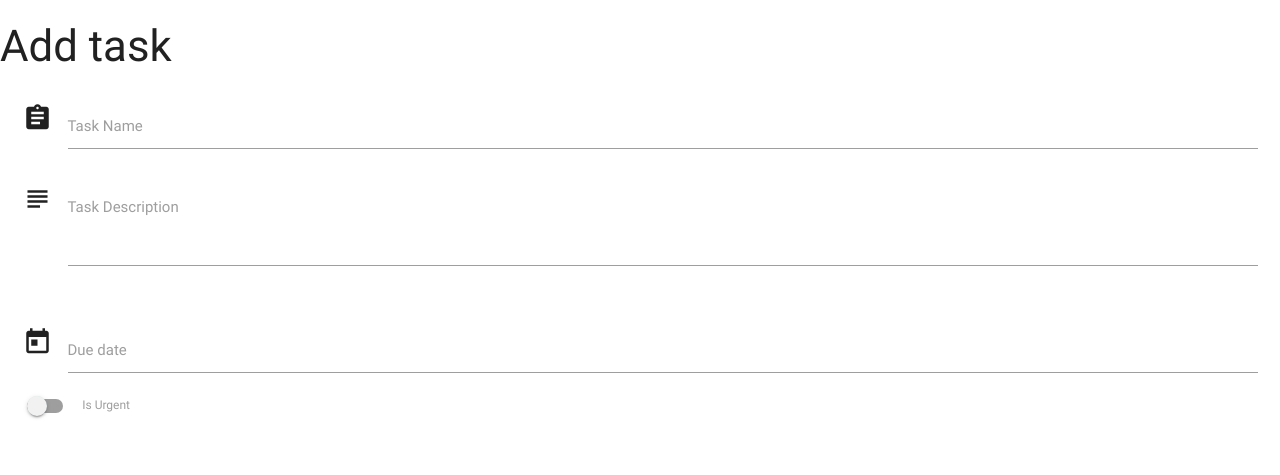
After one commit to fudge88/task_manager, a Flask app: page /add_task in a window 1280 px wide. The commit adds this page. Shown: the top 475 px of the page. Run offline with Flask 2, Linux system fonts and the light colour scheme; some libraries are stand-ins or nearby versions.

Commit message:
date picked not working correctly

```diff
--- a/app.py
+++ b/app.py
@@ -15,6 +15,10 @@ mongo = PyMongo(app)
 def get_tasks():
     return render_template("tasks.html", tasks=mongo.db.tasks.find())
 
+@app.route('/add_task')
+def add_task():
+    return render_template("addtask.html")
+
 
 if __name__ == '__main__':
     app.run(host=os.environ.get('IP'),
--- /dev/null
+++ b/templates/addtask.html
@@ -0,0 +1,42 @@
+{% extends 'base.html' %} {% block content %}
+
+<h3>Add task</h3>
+<div class="row">
+  <form action="" method="POST" class="col s12">
+    <div class="row">
+      <div class="input-field col s12">
+        <i class="material-icons prefix">assignment</i>
+        <input id="task_name" name="task_name" type="text" class="validate" />
+        <label for="icon_prefix">Task Name</label>
+      </div>
+      <div class="row">
+        <div class="input-field col s12">
+          <i class="material-icons prefix">subject</i>
+          <textarea
+            name="task_description"
+            id="task_description"
+            class="materialize-textarea"
+          ></textarea>
+          <label for="icon_telephone">Task Description</label>
+        </div>
+      </div>
+          <div class="row">
+      <div  id="matfix" class="input-field col s12">
+        <i class="material-icons prefix">today</i>
+        <input id="due_date" name="due-date" type="text" class="datepicker" />
+        <label for="icon_prefix">Due date</label>
+      </div>
+      <div class="row">
+        <div class="switch">
+          <label>
+            <input id="is_urgent" name="is_urgent" type="checkbox" />
+            <span class="lever"></span>
+            Is Urgent
+          </label>
+        </div>
+      </div>
+    </div>
+  </form>
+</div>
+
+{% endblock %}
--- a/templates/base.html
+++ b/templates/base.html
@@ -15,6 +15,15 @@
     $(document).ready(function(){
         $('.collapsible').collapsible();
     });
+
+  document.getElementById("matfix").addEventListener("click", function(e) {
+	e.stopPropagation();
+});
+  $(document).ready(function(){
+    $('.datepicker').datepicker();
+  });
+
+
 </script>
 </body>
 </html>
```
Also changed, not shown: templates/tasks.html (+17 -23 lines).
